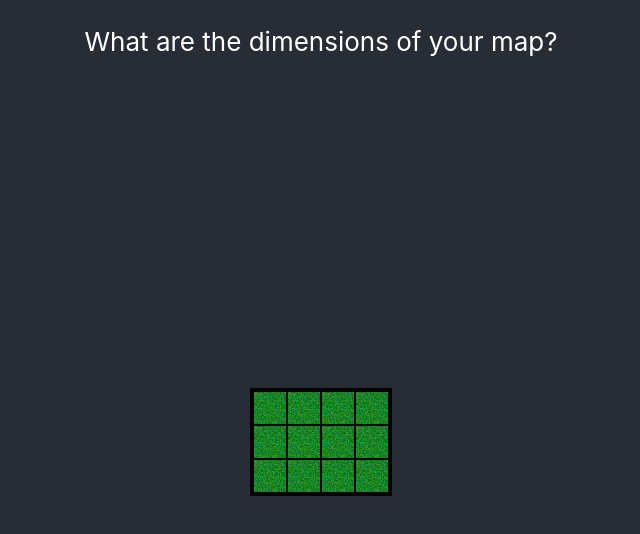
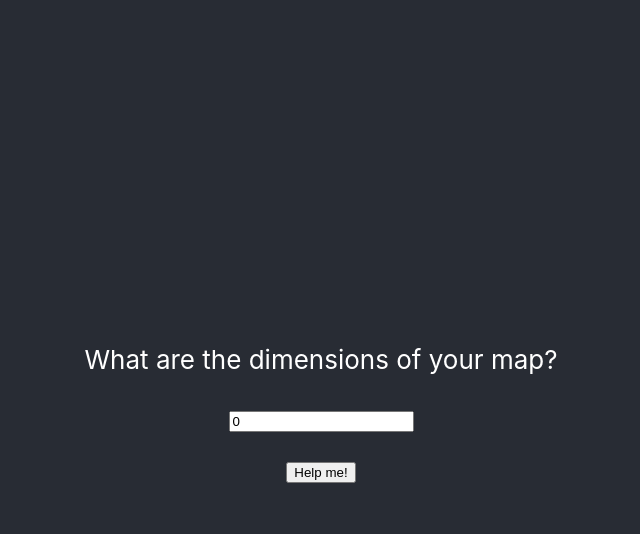
Before and after one commit to arkwinta/pokepaths, a React (Create React App) app: page / in a window 1280 px wide. Shown: the top 534 px of the page, without its empty margins (319-959 px from the left). Built offline with nearby package versions, Linux system fonts and the light colour scheme.

Commit message:
Makes tiles interactable, cycles through states, dynamically generates board

```diff
--- a/src/App.css
+++ b/src/App.css
@@ -25,6 +25,10 @@
 .image-container {
   padding: 0px;
   font-size: 0px;
+}
+
+.length-input {
+  margin-bottom: 20px;
 }
 
 @media (prefers-reduced-motion: no-preference) {
--- a/src/App.js
+++ b/src/App.js
@@ -1,14 +1,11 @@
 import './App.css';
-import Board from './containers/Board'
+import Content from './containers/Content'
 
 function App() {
   return (
     <div className="App">
       <header className="App-header">
-        <p>
-          What are the dimensions of your map?
-        </p>
-        <Board height={3} width={4} />
+        <Content />
       </header>
     </div>
   );
--- a/src/components/Tile.jsx
+++ b/src/components/Tile.jsx
@@ -13,9 +13,10 @@ import Rock from '../images/rocktile.png'
 class Tile extends React.Component {
     constructor(props) {
         super(props)
+        this.state = {}
     }
 
-    determineState(status) {
+    determineImage(status) {
         let imageSrc
         switch (status) {
             case "Obstructed":
@@ -27,8 +28,10 @@ class Tile extends React.Component {
             case "Finish":
                 imageSrc = Finish
                 break;
+            case "Available":
+                imageSrc = Grass
+                break;
             default:
-                imageSrc = Grass
         }
         return imageSrc
 
@@ -36,8 +39,8 @@ class Tile extends React.Component {
 
     render() {
         return (
-            <td className="image-container">
-                <img className="tile" src={this.determineState(this.props.status)} />
+            <td className="image-container" onClick={() => this.props.updateTileMethod(this.props.xCoord, this.props.yCoord, this.props.status)}>
+                <img className="tile" src={this.determineImage(this.props.status)} />
             </td>
         )
     }
--- a/src/containers/Board.jsx
+++ b/src/containers/Board.jsx
@@ -5,28 +5,78 @@ class Board extends React.Component {
     constructor(props) {
         super(props)
         this.state = {
-            grid: Array(this.props.height).fill(0).map(element => Array(this.props.width).fill("AVAILABLE"))
+            grid: [],
         }
     }
 
-    renderGrid = () =>
-        this.state.grid.map((rows, rowIndex) => {
-            return (
-                <tr>
-                    {rows.map((tile, index) => <Tile status={rows[index]} />)}
-                </tr>
-            )
+    handleNextState(state) {
+        // the pattern for cycling through tile states when clicked
+        let nextState
+        switch (state) {
+            case "Available":
+                nextState = "Obstructed"
+                break;
+            case "Obstructed":
+                nextState = "Start"
+                break;
+            case "Start":
+                nextState = "Finish"
+                break;
+            case "Finish":
+            default:
+                nextState = "Available"
+        }
+        return nextState
+    }
+    // this function is passed to the tiles to easily manage the state
+    updateTile = (x, y, state) => {
+        this.setState(prevState => {
+            const newGrid = [...prevState.grid]
+            const newRow = [...prevState.grid[y]]
+            newRow[x] = this.handleNextState(state)
+            newGrid[y] = newRow
+            return { grid: newGrid }
         })
+        this.forceUpdate()
+    }
+
+    componentDidUpdate(prevProps) {
+        // if the length of the grid is 0, or is different than the last one we need a new board
+        if (this.state.grid.length === 0 || this.props.length !== prevProps.length) {
+            this.setState({
+                grid: Array(this.props.length).fill(0).map(element => Array(this.props.length).fill("Available"))
+            })
+        }
+    }
+
+    validateState() {
+        // a function to ensure there is only one start and one end position
+        // for most users the text information would suffice, but Pokemon aren't the biggest readers.
+        // this function could be used to set the disabled state, by mapping through the rows, and running "finds"
+    }
 
 
 
     render() {
         return (
-            <table className="board">
-                <tbody>
-                    {this.renderGrid()}
-                </tbody>
-            </table>
+            <div>
+                <table className="board">
+                    <tbody>
+                        {this.state.grid.map((rows, rowIndex) => {
+                            return (
+                                <tr>
+                                    {rows.map((tile, index) => {
+                                        console.log(rows[index])
+                                        return (<Tile status={rows[index]} xCoord={index} yCoord={rowIndex} updateTileMethod={this.updateTile} />)
+                                    })}
+                                </tr>
+                            )
+                        })}
+                    </tbody>
+                </table>
+                <button onClick={() => console.log('youre being helped')}> Help me! </button>
+            </div>
+
         )
     }
 }
--- /dev/null
+++ b/src/containers/Content.jsx
@@ -0,0 +1,34 @@
+import React from 'react';
+import Board from '../containers/Board'
+
+export default class Content extends React.Component {
+    constructor(props) {
+        super(props)
+        this.state = {
+            length: 0,
+        }
+
+    }
+
+    handleDimensionUpdate = (event) => {
+        const intput = parseInt(event.target.value)
+        if (intput) {
+            this.setState({
+                length: intput
+            })
+        }
+    }
+
+    render() {
+        console.log(this.state.length)
+        return (
+            <div>
+                <p>
+                    What are the dimensions of your map?
+                </p>
+                <input value={this.state.length} onChange={event => this.handleDimensionUpdate(event)} className="length-input" />
+                <Board length={this.state.length} />
+            </div>
+        )
+    }
+}
```
